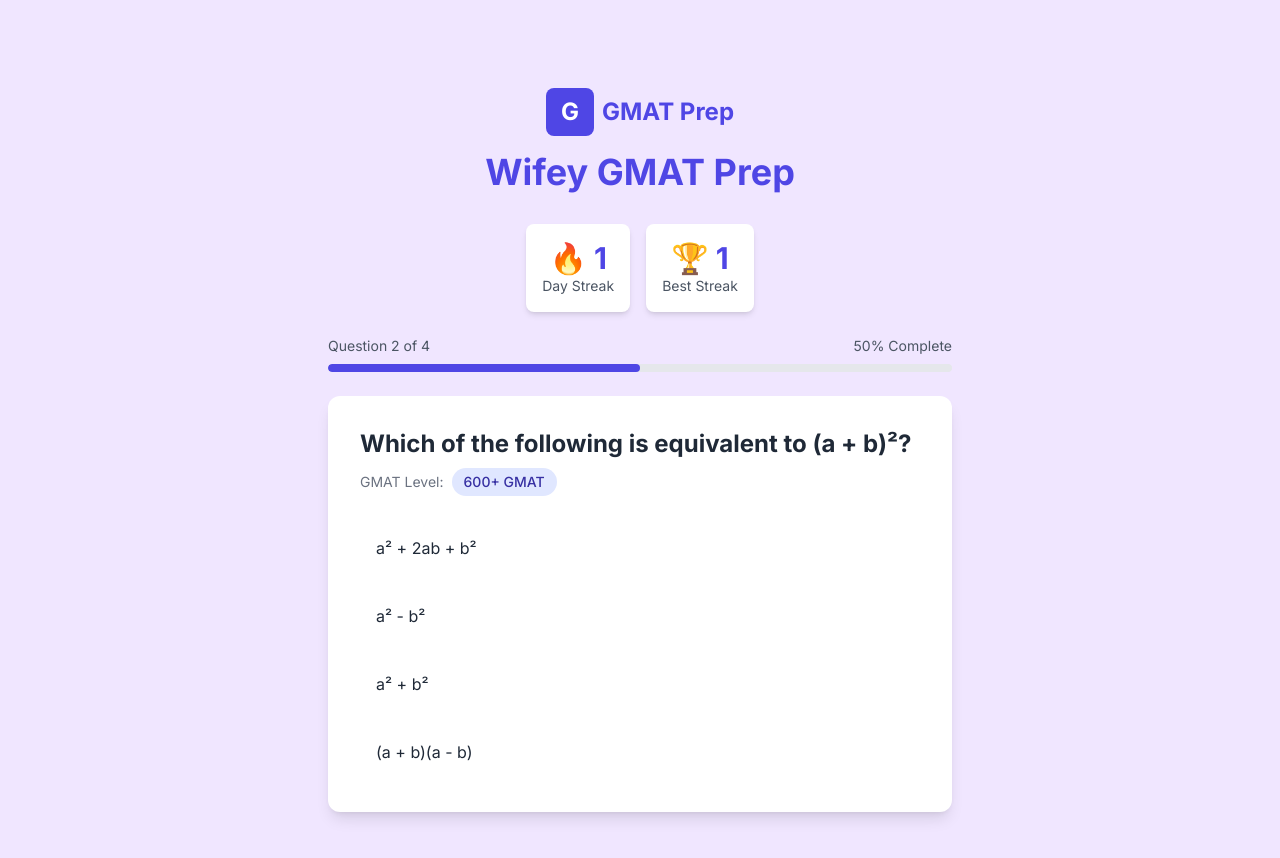
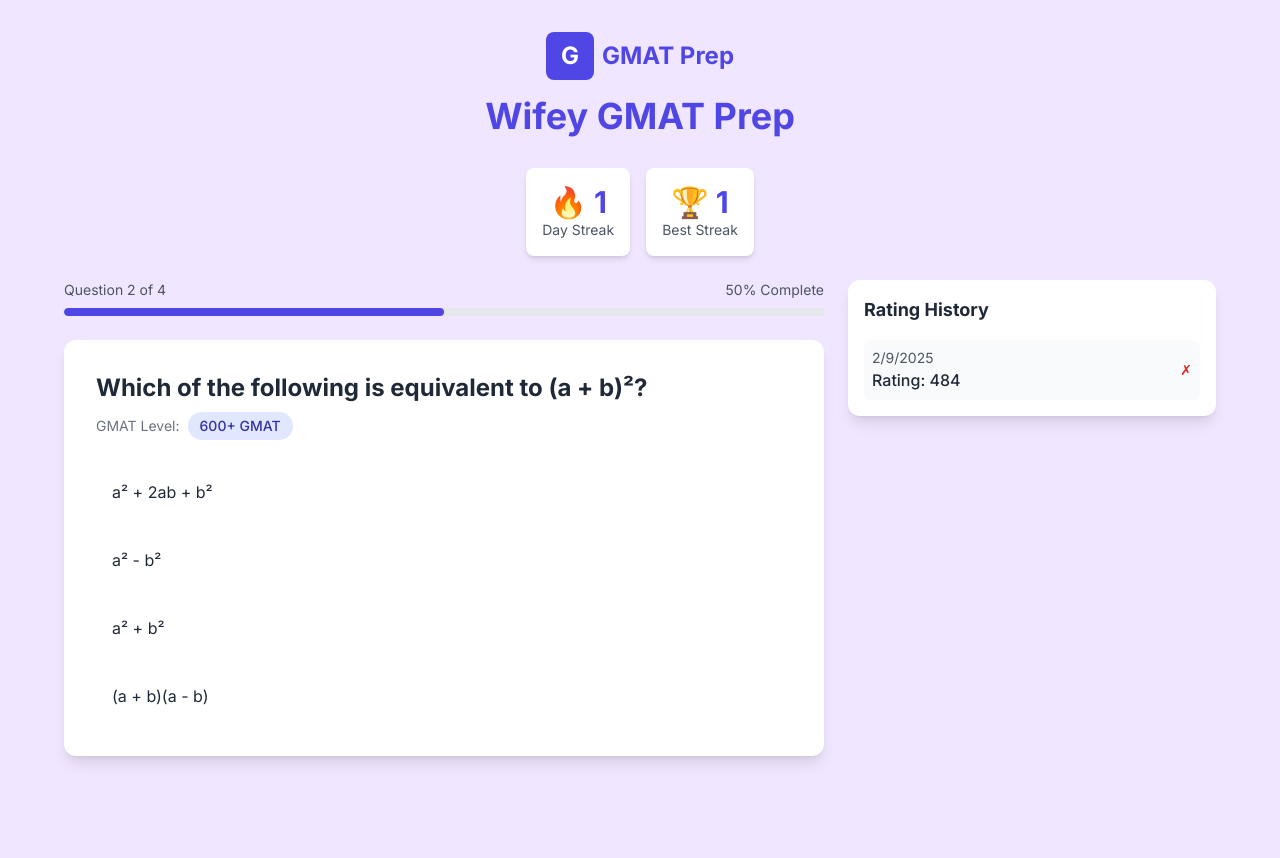
Before and after one commit to trietvuive/wifey-quiz, a Next.js app: page / in a window 1280 px wide. Both pictures are taken after a click on the button "15". Shown: the top 858 px of the page. After the commit the page ends 800 px from the top, so only its background shows below. Built offline with nearby package versions, Linux system fonts and the light colour scheme.

Commit message:
I'm sick

```diff
--- a/src/app/globals.css
+++ b/src/app/globals.css
@@ -44,3 +44,12 @@
     hover:bg-indigo-700 transition-colors
     font-medium text-lg;
 }
+
+@keyframes fadeIn {
+  from { opacity: 0; transform: translateY(-10px); }
+  to { opacity: 1; transform: translateY(0); }
+}
+
+.animate-fade-in {
+  animation: fadeIn 0.3s ease-out forwards;
+}
--- a/src/app/page.tsx
+++ b/src/app/page.tsx
@@ -10,6 +10,8 @@
 import Logo from '@/components/Logo';
 import QuizProgress from '@/components/QuizProgress';
 import { calculateNewElo, getInitialElo, updateEloHistory } from '@/utils/eloCalculator';
+import RatingHistory from '@/components/RatingHistory';
+import RatingNotification from '@/components/RatingNotification';
 
 export default function Home() {
   const [dailyQuestions, setDailyQuestions] = useState<Question[]>([]);
@@ -20,6 +22,11 @@
     eloRating: getInitialElo()
   });
   const [ratingHistory, setRatingHistory] = useState<EloHistory[]>([]);
+  const [notification, setNotification] = useState<{
+    oldRating: number;
+    newRating: number;
+    isCorrect: boolean;
+  } | null>(null);
 
   useEffect(() => {
     const questions = getDailyQuestions();
@@ -35,14 +42,26 @@
     }
   }, [quizState.eloRating]);
 
-  const handleAnswer = (isCorrect: boolean) => {
-    setTimeout(() => {
+  const handleAnswer = (isCorrect: boolean, onRatingChange: (old: number, newRating: number) => void) => {
     const currentQuestion = dailyQuestions[quizState.currentQuestionIndex];
     const newElo = calculateNewElo(
       quizState.eloRating,
       currentQuestion.difficulty,
       isCorrect
     );
+
+    setNotification({
+      oldRating: quizState.eloRating,
+      newRating: newElo,
+      isCorrect
+    });
+
+    // Clear notification after 2 seconds
+    setTimeout(() => {
+      setNotification(null);
+    }, 2000);
+
+    onRatingChange(quizState.eloRating, newElo);
 
     updateEloHistory(
       quizState.eloRating,
@@ -72,7 +91,6 @@
     } else {
       setQuizState(prev => ({ ...prev, showResults: true }));
     }
-    }, 1000);
   };
 
   const handleRestart = () => {
@@ -86,10 +104,21 @@
 
   return (
     <main className="min-h-screen py-8 px-4">
-      <div className="quiz-container">
+      {notification && (
+        <RatingNotification
+          oldRating={notification.oldRating}
+          newRating={notification.newRating}
+          isCorrect={notification.isCorrect}
+        />
+      )}
+      <div className="max-w-6xl mx-auto">
         <Logo />
-        <h1 className="text-4xl font-bold text-center mb-8 text-indigo-600">Wifey GMAT Prep</h1>
+        <h1 className="text-4xl font-bold text-center mb-8 text-indigo-600">
+          Wifey GMAT Prep
+        </h1>
         <StreakDisplay />
+        <div className="grid grid-cols-1 md:grid-cols-3 gap-6">
+          <div className="md:col-span-2">
             {!quizState.showResults ? (
               <>
                 <QuizProgress
@@ -113,6 +142,11 @@
               />
             )}
           </div>
+          <div className="md:col-span-1">
+            <RatingHistory history={ratingHistory} />
+          </div>
+        </div>
+      </div>
     </main>
   );
 }
--- a/src/components/QuizCard.tsx
+++ b/src/components/QuizCard.tsx
@@ -1,31 +1,39 @@
 import React, { useEffect } from 'react';
 import { Question } from '@/types/quiz';
 import { useState } from 'react';
+import RatingChange from './RatingChange';
 
 interface QuizCardProps {
   question: Question;
-  onAnswer: (isCorrect: boolean) => void;
+  onAnswer: (isCorrect: boolean, callback: (oldRating: number, newRating: number) => void) => void;
 }
 
 export default function QuizCard({ question, onAnswer }: QuizCardProps) {
   const [selectedAnswer, setSelectedAnswer] = useState<number | null>(null);
+  const [ratingChange, setRatingChange] = useState<{old: number, new: number} | null>(null);
 
   // Reset selected answer when question changes
   useEffect(() => {
     setSelectedAnswer(null);
+    setRatingChange(null);
   }, [question]);
 
   const handleAnswer = (optionIndex: number) => {
     setSelectedAnswer(optionIndex);
     const isCorrect = optionIndex === question.correctAnswer;
-    onAnswer(isCorrect);
+    onAnswer(isCorrect, (oldRating, newRating) => {
+      setRatingChange({ old: oldRating, new: newRating });
+    });
   };
 
   console.log('QuizCard received question:', question); // Full question object
   console.log('Question difficulty:', question?.difficulty); // Specific difficulty check
 
   return (
-    <div className="quiz-card">
+    <div className="quiz-card relative">
+      {ratingChange && (
+        <RatingChange oldRating={ratingChange.old} newRating={ratingChange.new} />
+      )}
       <h2 className="text-2xl font-bold mb-2">{question.question}</h2>
       <div className="flex items-center gap-2 mb-6">
         <span className="text-sm text-gray-500">GMAT Level:</span>
--- /dev/null
+++ b/src/components/RatingChange.tsx
@@ -0,0 +1,21 @@
+import React from 'react';
+
+interface RatingChangeProps {
+  oldRating: number;
+  newRating: number;
+}
+
+export default function RatingChange({ oldRating, newRating }: RatingChangeProps) {
+  const difference = newRating - oldRating;
+  const isPositive = difference > 0;
+
+  return (
+    <div className="absolute top-4 right-4 animate-fade-in">
+      <div className={`px-4 py-2 rounded-lg font-bold ${
+        isPositive ? 'bg-green-100 text-green-800' : 'bg-red-100 text-red-800'
+      }`}>
+        {isPositive ? '+' : ''}{difference} points
+      </div>
+    </div>
+  );
+}
--- /dev/null
+++ b/src/components/RatingHistory.tsx
@@ -0,0 +1,36 @@
+import React from 'react';
+import { EloHistory } from '@/types/quiz';
+
+interface RatingHistoryProps {
+  history: EloHistory[];
+}
+
+export default function RatingHistory({ history }: RatingHistoryProps) {
+  return (
+    <div className="bg-white rounded-xl shadow-lg p-4 h-fit">
+      <h3 className="text-lg font-bold mb-4">Rating History</h3>
+      <div className="space-y-2 max-h-[400px] overflow-y-auto">
+        {history.slice().reverse().map((entry, index) => (
+          <div
+            key={index}
+            className="flex items-center justify-between p-2 rounded-lg bg-gray-50"
+          >
+            <div>
+              <div className="text-sm text-gray-600">
+                {new Date(entry.date).toLocaleDateString()}
+              </div>
+              <div className="font-medium">
+                Rating: {entry.rating}
+              </div>
+            </div>
+            <div className={`text-sm ${
+              entry.correct ? 'text-green-600' : 'text-red-600'
+            }`}>
+              {entry.correct ? '✓' : '✗'}
+            </div>
+          </div>
+        ))}
+      </div>
+    </div>
+  );
+}
--- /dev/null
+++ b/src/components/RatingNotification.tsx
@@ -0,0 +1,28 @@
+import React from 'react';
+
+interface RatingNotificationProps {
+  oldRating: number;
+  newRating: number;
+  isCorrect: boolean;
+}
+
+export default function RatingNotification({ oldRating, newRating, isCorrect }: RatingNotificationProps) {
+  const difference = newRating - oldRating;
+
+  return (
+    <div className="fixed top-4 right-4 z-50 animate-fade-in">
+      <div className={`p-4 rounded-lg shadow-lg ${
+        isCorrect ? 'bg-green-100' : 'bg-red-100'
+      }`}>
+        <div className={`text-lg font-bold ${
+          isCorrect ? 'text-green-800' : 'text-red-800'
+        }`}>
+          {isCorrect ? 'Correct! 🎉' : 'Incorrect ❌'}
+        </div>
+        <div className="text-sm mt-1">
+          Rating change: <span className="font-bold">{difference > 0 ? '+' : ''}{difference}</span>
+        </div>
+      </div>
+    </div>
+  );
+}
```
Lines whose indentation alone changed are shown as unchanged.
